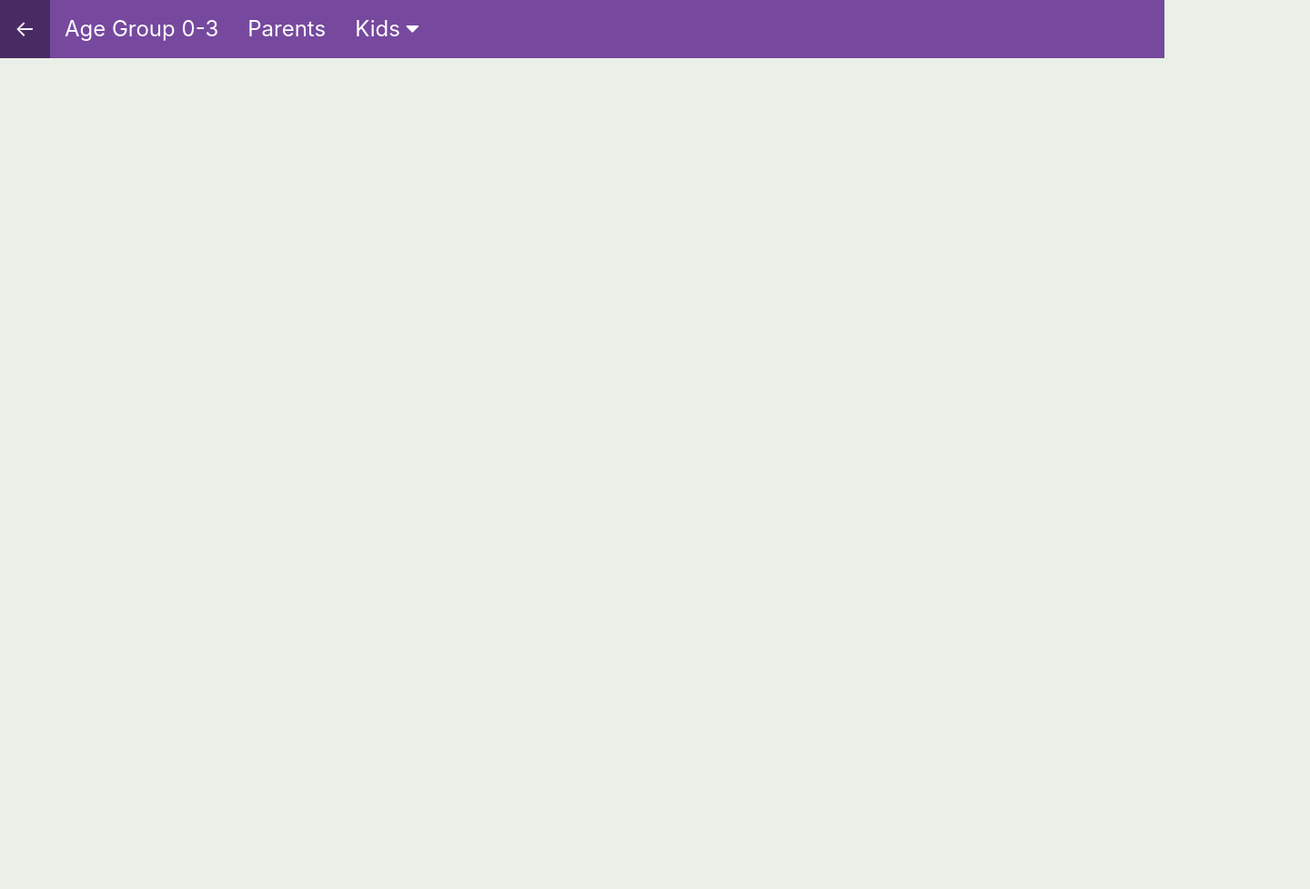
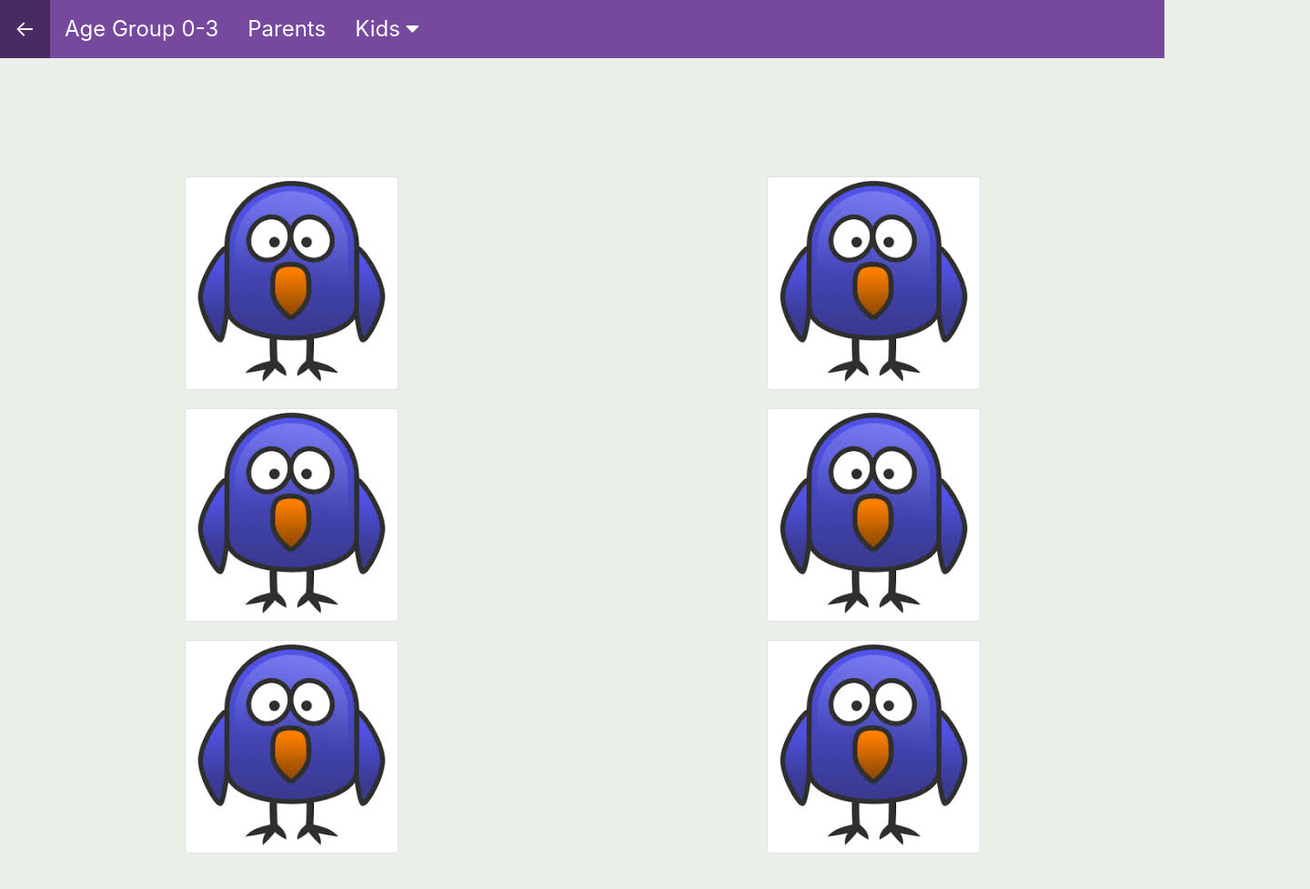
Before and after one commit to Chicago19/team-14, a plain HTML site: page templates/kids1.html in a window 1280 px wide. Shown: the whole page at 91% size, 1440 px wide, since content can reach past the window. Before the commit the page ends 800 px from the top, so only its background shows below. Drawn offline with nearby package versions, Linux system fonts and the light colour scheme.

Commit message:
mock up of app layout

```diff
--- a/static/css/kidsStyle.css
+++ b/static/css/kidsStyle.css
@@ -1,19 +1,12 @@
 body {
     background-color: #eaf0e7;
+    margin: 0 auto 10% auto;
 }
-.container {
-    margin-top: 200px;
-    margin-left: 300px;
+
+/* Navbar container */
+.app {
+  margin: 10px;
 }
-.row {
-
-
-    width: 300px;
-    padding: 10px;
-    margin: 40px;
-
-}
-/* Navbar container */
 .navbar2 {
     overflow: hidden;
     background-color: #76499e;
--- a/templates/kids1.html
+++ b/templates/kids1.html
@@ -28,56 +28,41 @@
                   </div>
                 </div>
               </div>
-    <div class="container">
+      <br>
+      <br>
+      <br>
+      <br>
+      <br>
+    <div class="container-fluid text-center">
+
       <div class = "row">
-        <div class = "column">
-
+        <div class = "col">
+            <img src="../images/bird.jpeg" class="app img-thumbnail" alt="Cinque Terre">
         </div>
-        <div class = "column">
-
+        <div class = "col">
+            <img src="../images/bird.jpeg" class="app img-thumbnail" alt="Cinque Terre">
         </div>
       </div>
 
       <div class = "row">
-          <div class = "column">
-
+          <div class = "col">
+              <img src="../images/bird.jpeg" class="app img-thumbnail" alt="Cinque Terre">
           </div>
-          <div class = "column">
-
+          <div class = "col">
+              <img src="../images/bird.jpeg" class="app img-thumbnail" alt="Cinque Terre">
           </div>
         </div>
 
         <div class = "row">
-            <div class = "column">
-
+            <div class = "col">
+                <img src="../images/bird.jpeg" class="app img-thumbnail" alt="Cinque Terre">
             </div>
-            <div class = "column">
-
+            <div class = "col">
+                <img src="../images/bird.jpeg" class="app img-thumbnail" alt="Cinque Terre">
             </div>
           </div>
 
     </div>
-           <!-- <div class="container">
-
-            <div class="row">
-
-                <button class="btn btn-primary">  </button>
-
-            </div>
-
-            <div class="row">
-
-                <button class="btn btn-primary">   </button>
-
-            </div>
-
-              <div class="row">
-
-                    <button class="btn btn-primary">  </button>
-
-              </div>
-
-            </div> -->
 </body>
 <script>
     function myFunction() {
```
